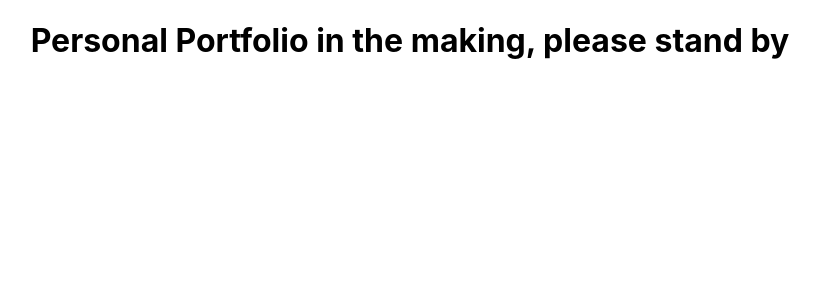
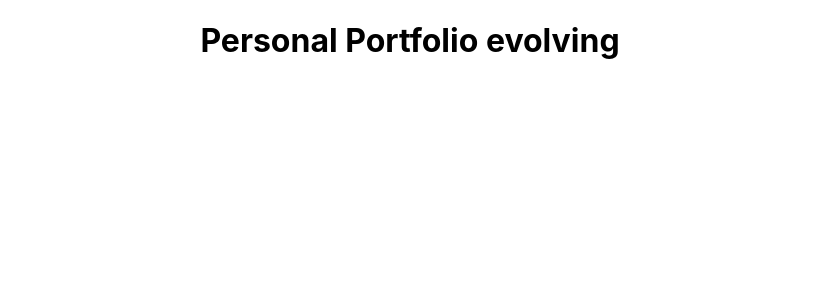
Before and after one commit to bharadwaj-bhat/portfolio, a React (Create React App) app: page / in a window 1280 px wide. Shown: the top 300 px of the page, without its empty margins (230-1049 px from the left). Built offline with nearby package versions, Linux system fonts and the light colour scheme.

Commit message:
renamed app

```diff
--- a/src/App.js
+++ b/src/App.js
@@ -4,7 +4,7 @@ import "./App.css";
 function App() {
   return (
     <div className="App">
-      <h1> Personal Portfolio in the making, please stand by </h1>
+      <h1> Personal Portfolio evolving </h1>
     </div>
   );
 }
```
